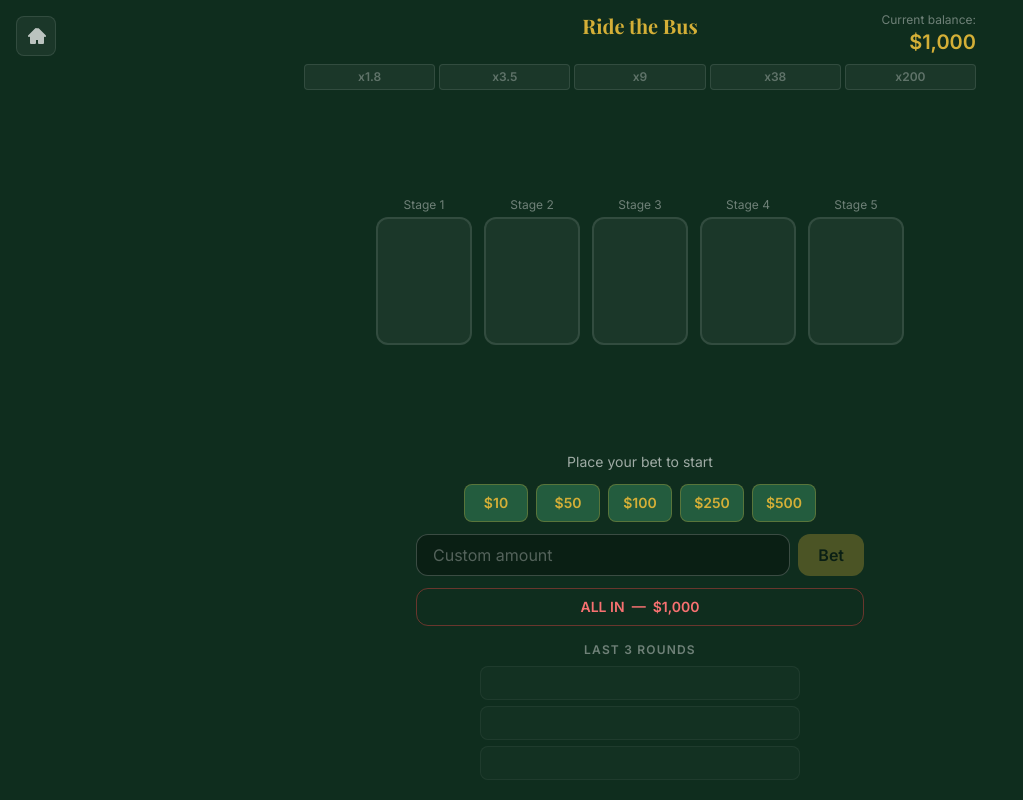
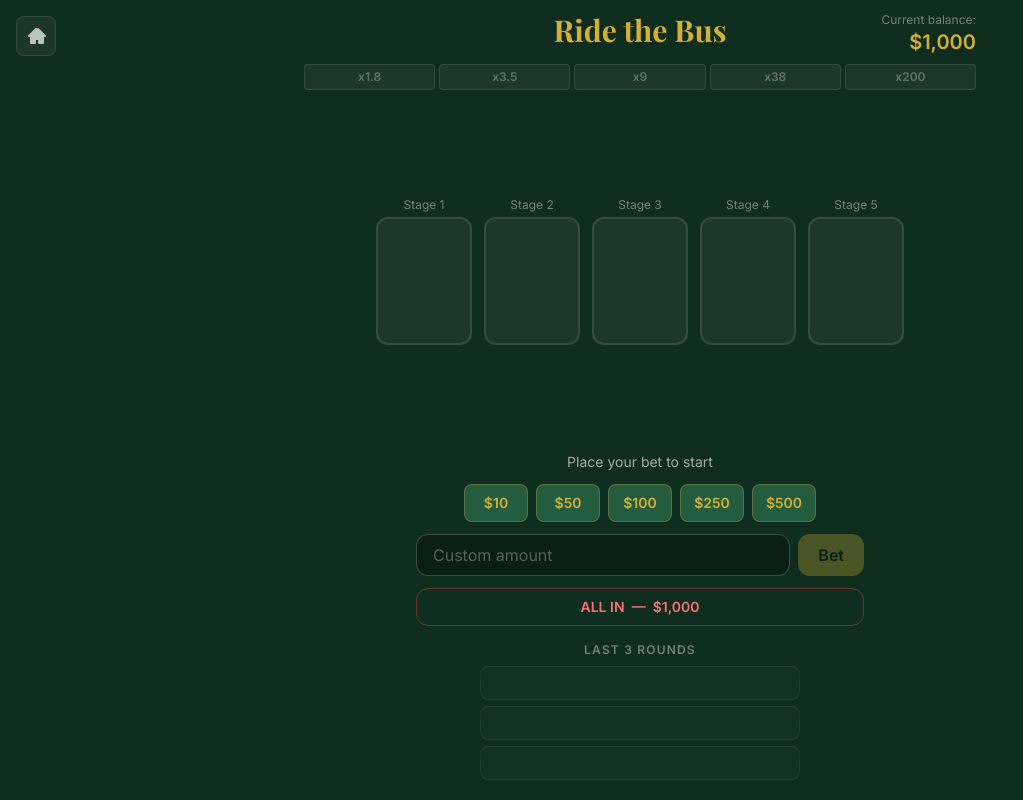
Before and after one commit to songqiaoluckyvr/RideTheBus, a React (Vite) app in the folder client/: page /game in a window 1280 px wide. Shown: the whole page, without its empty margins (0-1023 px from the left). Built offline with nearby package versions, Linux system fonts and the light colour scheme.

Commit message:
Update Game component header styling to increase font size for improved visibility

```diff
--- a/client/src/pages/Game.tsx
+++ b/client/src/pages/Game.tsx
@@ -166,7 +166,7 @@ export function Game() {
       {/* Header */}
       <div className="w-full max-w-2xl flex items-start justify-between relative">
         <div className="w-24" /> {/* spacer to balance the right side */}
-        <h1 className="font-display font-bold text-gold text-xl absolute left-1/2 -translate-x-1/2">Ride the Bus</h1>
+        <h1 className="font-display font-bold text-gold text-3xl absolute left-1/2 -translate-x-1/2">Ride the Bus</h1>
         <div className="text-right">
           <p className="text-white/40 text-xs">Current balance:</p>
           <p className="text-gold font-bold text-xl">${balance.toLocaleString()}</p>
```
